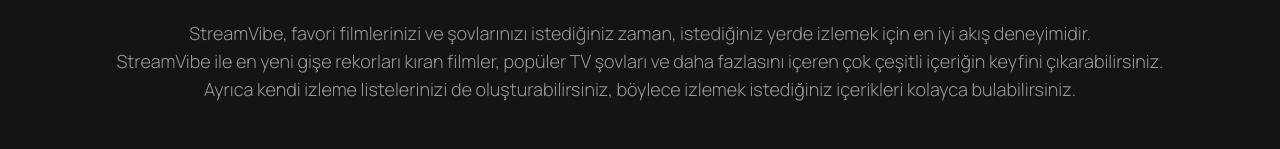
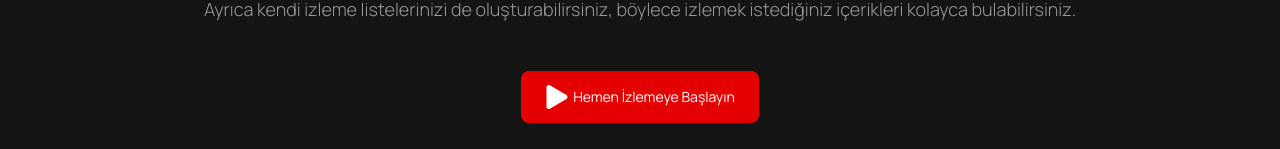
Before and after one commit to ismailkskn98/streamVibe, a Next.js app: page / in a window 1280 px wide. Shown: the part 794-943 px from the top of the page. Built offline with nearby package versions, Linux system fonts and the light colour scheme.

Commit message:
iyileştirmeler yapıldı

```diff
--- a/src/components/hero/entry/index.tsx
+++ b/src/components/hero/entry/index.tsx
@@ -14,9 +14,9 @@
           <span className="hidden lg:block">Ayrıca kendi izleme listelerinizi de oluşturabilirsiniz, böylece izlemek istediğiniz içerikleri kolayca bulabilirsiniz.</span>
         </p>
       </article>
-      <button className="flex items-center gap-1 px-6 py-[18px] bg-red-45 hover:bg-red-55 transition-all text-white rounded-lg">
-        <FaPlay aria-label="Play" />
-        <span>Hemen İzlemeye Başlayın</span>
+      <button className="flex items-center gap-1 px-6 py-[14px] 2xl:py-[18px] bg-red-45 hover:bg-red-55 transition-all text-white rounded-lg">
+        <FaPlay aria-label="Play" className="w-6 h-6 2xl:w-7 2xl:h-7" />
+        <span className="text-lg text-sm 2xl:text-lg">Hemen İzlemeye Başlayın</span>
       </button>
     </main>
   );
--- a/src/components/hero/index.tsx
+++ b/src/components/hero/index.tsx
@@ -5,9 +5,9 @@
 
 const Hero = () => {
   return (
-    <section className="fluid grid-container">
+    <section className="flex flex-col items-center justify-center 2xl:gap-5 mb-24 md:mb-36 2xl:mb-48">
       <div className="fluid absolute -top-1 -left-1 -right-1 -bottom-1 w-full h-full bg-black-08 bg-hero-background bg-cover bg-center opacity-5 -z-10"></div>
-      <main className="relative flex items-start justify-center w-full row-start-1 row-end-3 col-start-1 col-end-3 h-[18.75rem] md:h-[37.5rem] 2xl:h-[43rem] text-black-30 z-10 pt-2 md:pt-16">
+      <main className="relative flex items-start justify-center w-full row-start-1 row-end-3 h-[18.75rem] md:h-[32.5rem] 2xl:h-[43rem] text-black-30 z-10 pt-2 md:pt-16">
         <div className="relative row-start-1 row-end-4 flex items-center justify-center w-[200px] h-[200px] md:w-[300px] md:h-[300px] 2xl:w-[470px] 2xl:h-[470px]">
           <Image src={desing} alt="logo" fill className="backdrop-blur-[2px]" />
         </div>
```
